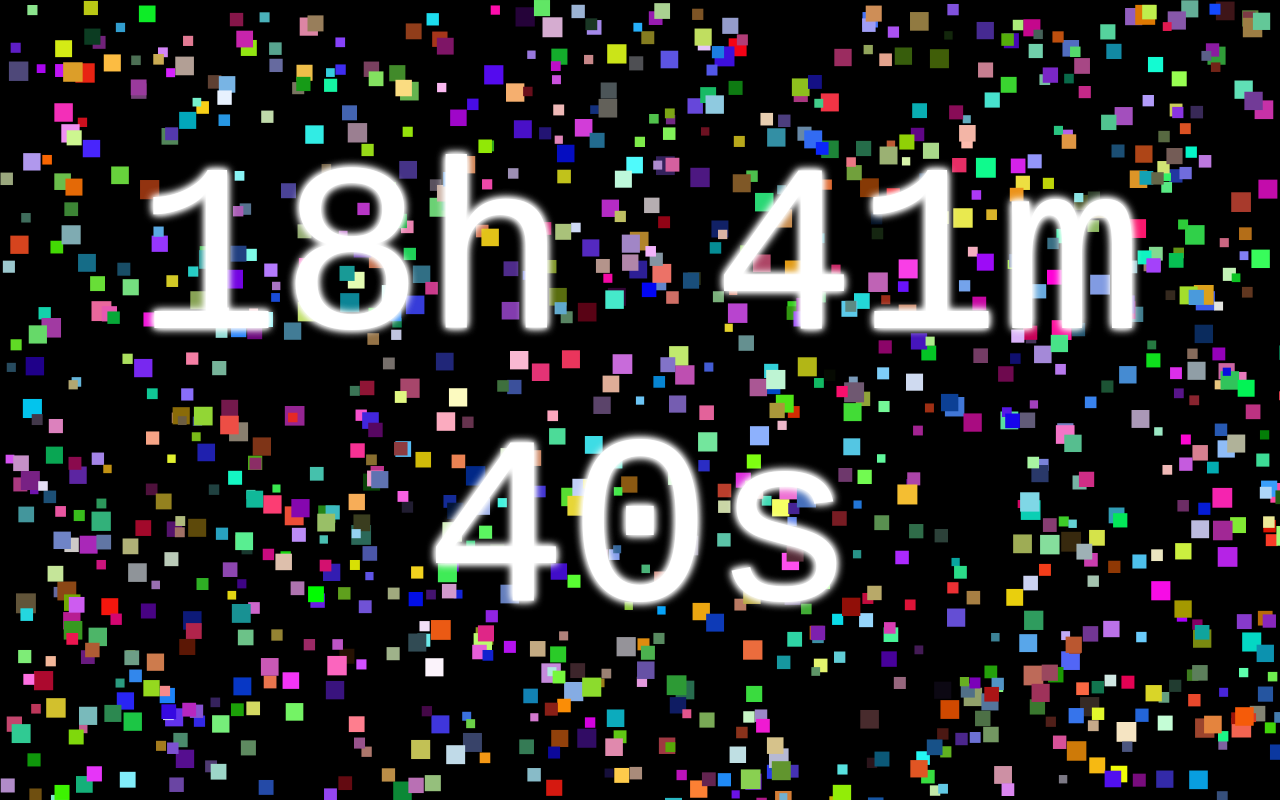
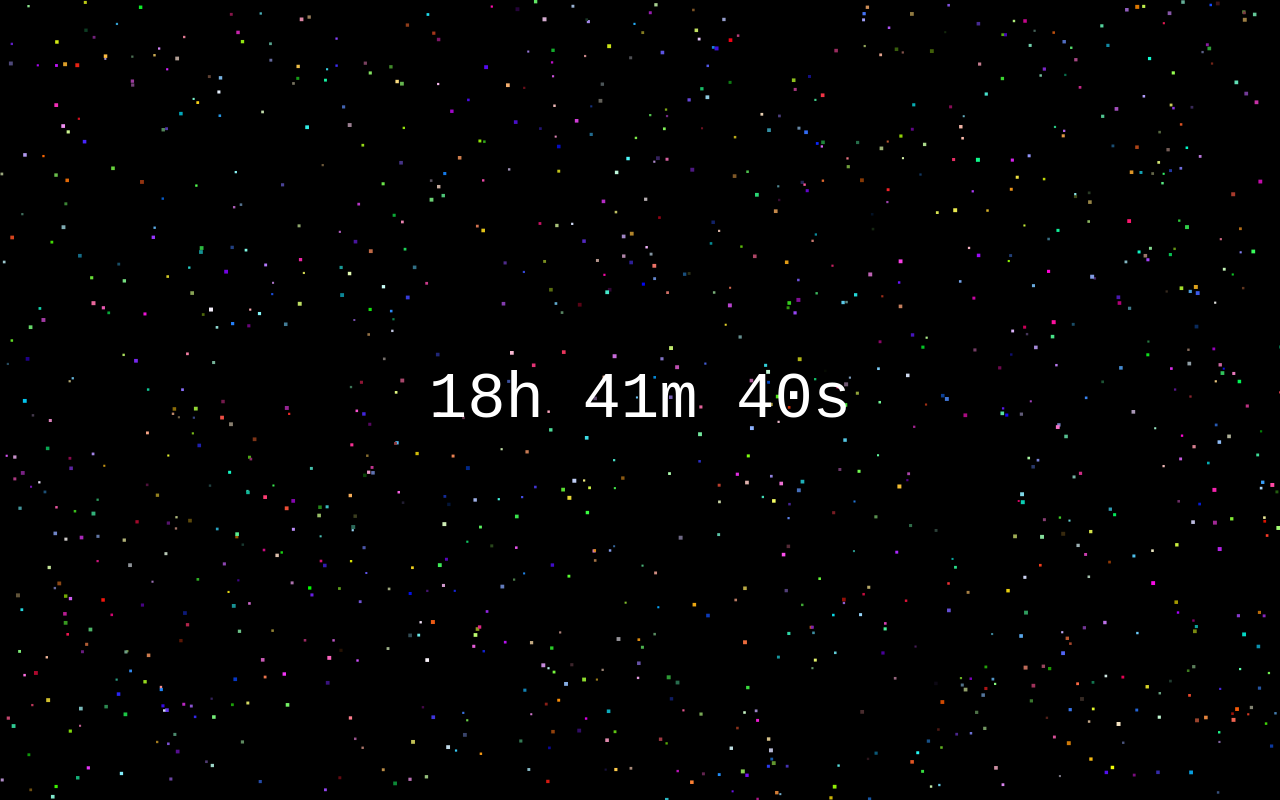
Before and after one commit to realhardik18/CoolCountDownTimer, a React (Vite) app: page / in a window 1280 px wide. Built offline with nearby package versions, Linux system fonts and the light colour scheme.

Commit message:
worked on sizing

```diff
--- a/src/App.tsx
+++ b/src/App.tsx
@@ -50,7 +50,7 @@ function App() {
       particles.push({
         x: Math.random() * canvas.width,
         y: Math.random() * canvas.height,
-        size: Math.random() * 12 + 8, // Larger square size
+        size: Math.random() * 2 + 2, // Smaller square size (between 4 and 8)
         dx: (Math.random() - 0.5) * 2,
         dy: (Math.random() - 0.5) * 2,
         color: `rgba(${Math.random() * 255}, ${Math.random() * 255}, ${Math.random() * 255}, 1)`, // Solid color
@@ -123,18 +123,28 @@ function App() {
           zIndex: 10,
           textAlign: 'center',
           fontFamily: 'monospace',
-          fontSize: '15rem',
+          fontSize: '5vw', // Use viewport width for responsive font size
           display: 'flex',
           justifyContent: 'center',
           alignItems: 'center',
           height: '100%',
-          textShadow: '0 0 5px white, 0 0 10px white, 0 0 10px white', // Glowing effect
         }}
       >
         <p>
           {hours}h {minutes}m {seconds}s
         </p>
       </div>
+
+      {/* Responsive adjustment for smaller screens */}
+      <style>
+        {`
+          @media (max-width: 600px) {
+            div > p {
+              font-size: 10vw; /* Increase font size on smaller screens */
+            }
+          }
+        `}
+      </style>
     </div>
   );
 }
```
